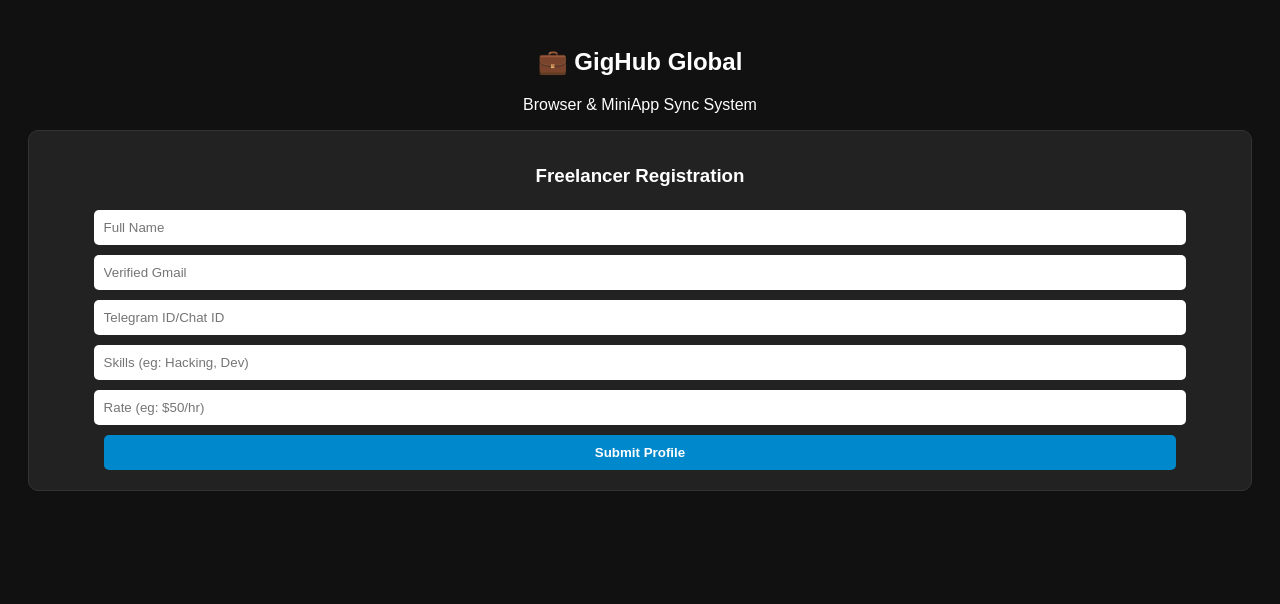
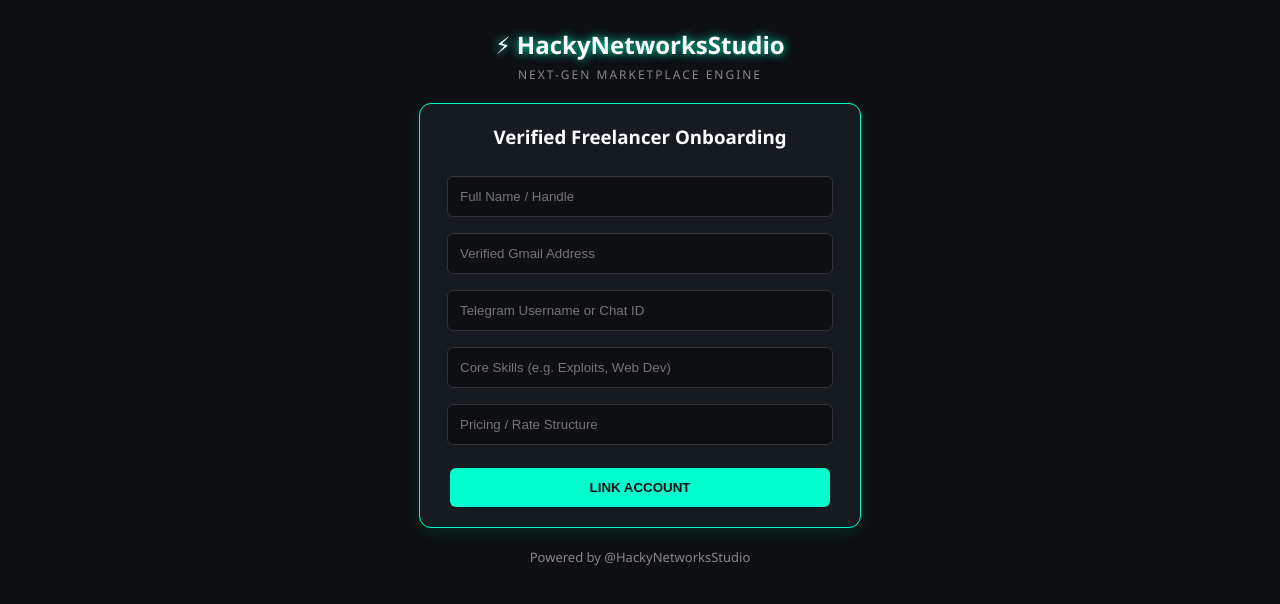
Before and after one commit to Hacky842/GigHub, a Flask app: page / in a window 1280 px wide. Shown: the top 604 px of the page. Run offline with Flask 3, Linux system fonts and the light colour scheme; data that the repository does not hold is empty.

Commit message:
Branded WebApp and direct Telegram Mini App integration complete

```diff
--- a/main.py
+++ b/main.py
@@ -5,35 +5,27 @@ from flask import Flask, request, render_template, jsonify
 TOKEN = os.getenv("BOT_TOKEN")
 PANTRY_ID = os.getenv("PANTRY_ID")
 TG_URL = f"https://api.telegram.org/bot{TOKEN}/sendMessage"
+PANTRY_URL = f"https://getpantry.cloud/apiv1/pantry/{PANTRY_ID}/basket/gighub_production_v1"
 
 app = Flask(__name__, template_folder='templates')
 
-def get_basket_url():
-    # Dynamic bucket storage auto-scaling engine
-    return f"https://getpantry.cloud/apiv1/pantry/{PANTRY_ID}/basket/gighub_production_v1"
-
 @app.route('/')
 def home():
-    # Anti-expiry automated background ping
-    try: requests.get(get_basket_url())
+    try: requests.get(PANTRY_URL)
     except: pass
     return render_template('index.html')
 
 @app.route('/api/register', methods=['POST'])
 def api_register():
     data = request.get_json(force=True)
-    if not data.get("email") or not data.get("telegram_id"):
-        return jsonify({"status": "error", "message": "Missing Verification Parameters"}), 400
-
-    url = get_basket_url()
     try:
-        res = requests.get(url)
+        res = requests.get(PANTRY_URL)
         db = res.json() if res.status_code == 200 else {"freelancers": []}
         db["freelancers"].append(data)
-        requests.post(url, json=db)
+        requests.post(PANTRY_URL, json=db)
 
-        # Notify Admin via Telegram instantly about the full deep details
-        admin_log = f"🛡️ *New Advanced Intel Logged!*\n\n👤 Name: {data.get('name')}\n📧 Gmail: {data.get('email')}\n🆔 TG: {data.get('telegram_id')}\n💻 Skills: {data.get('skills')}\n💰 Rate: {data.get('rate')}"
+        # Immediate Admin Dispatch
+        admin_log = f"🛡️ *HackyNetworks Intel Alert!*\n\n👤 Name: {data.get('name')}\n📧 Gmail: {data.get('email')}\n🆔 TG: {data.get('telegram_id')}\n💻 Skills: {data.get('skills')}\n💰 Rate: {data.get('rate')}"
         requests.post(TG_URL, json={"chat_id": data.get('telegram_id'), "text": admin_log, "parse_mode": "Markdown"})
         return jsonify({"status": "success"}), 200
     except Exception as e:
@@ -41,11 +33,10 @@ def api_register():
 
 @app.route('/super/admin/panel')
 def admin_panel():
-    # God-Mode Core Controller (Fetches every granular detail instantly)
     try:
-        res = requests.get(get_basket_url())
+        res = requests.get(PANTRY_URL)
         data = res.json() if res.status_code == 200 else {"freelancers": []}
-        return jsonify({"panel": "GodMode Admin Override", "database_dump": data})
+        return jsonify({"brand": "HackyNetworksStudio HQ", "database_dump": data})
     except Exception as e:
         return jsonify({"error": str(e)})
 
@@ -59,10 +50,12 @@ def webhook():
         if text.startswith("/start"):
             payload = {
                 "chat_id": chat_id,
-                "text": "🛡️ *Welcome to GigHub Global Secure Engine*\n\nOpen directly via browser or webapp panel.",
+                "text": "🛡️ *HackyNetworksStudio Core Active.*\n\nInteract seamlessly via WebApp portal or view open channels below.",
+                "parse_mode": "Markdown",
                 "reply_markup": {
                     "inline_keyboard": [
-                        [{"text": "🌐 Launch Web App", "url": "https://gighub-hnstudio.vercel.app"}]
+                        [{"text": "🌐 Launch Web App", "web_app": {"url": "https://gighub-hnstudio.vercel.app"}}],
+                        [{"text": "👑 Owner Connection", "url": "https://t.me/HackyNetworksStudio"}]
                     ]
                 }
             }
--- a/templates/index.html
+++ b/templates/index.html
@@ -1,28 +1,38 @@
 <!DOCTYPE html>
-<html>
+<html lang="en">
 <head>
-    <title>GigHub Verified Dashboard</title>
+    <meta charset="UTF-8">
     <meta name="viewport" content="width=device-width, initial-scale=1.0">
+    <title>HackyNetworksStudio | Engine</title>
     <style>
-        body { font-family: Arial, sans-serif; background: #111; color: #fff; padding: 20px; text-align: center; }
-        .card { background: #222; padding: 15px; border-radius: 10px; margin: 10px 0; border: 1px solid #333; }
-        input, button { width: 90%; padding: 10px; margin: 5px 0; border-radius: 5px; border: none; }
-        button { background: #0088cc; color: white; font-weight: bold; cursor: pointer; }
-        .badge { color: #00ffcc; font-size: 12px; font-weight: bold; }
+        body { font-family: 'Segoe UI', Tahoma, Geneva, Verdana, sans-serif; background: #0d0f12; color: #00ffcc; padding: 20px; text-align: center; }
+        .brand-header { font-size: 24px; font-weight: bold; color: #fff; text-shadow: 0 0 10px #00ffcc; margin-bottom: 5px; }
+        .brand-sub { font-size: 12px; color: #888; letter-spacing: 2px; margin-bottom: 20px; }
+        .card { background: #161b22; padding: 20px; border-radius: 12px; border: 1px solid #00ffcc; box-shadow: 0 4px 15px rgba(0,255,204,0.1); max-width: 400px; margin: 0 auto; }
+        input { width: 90%; padding: 12px; margin: 8px 0; background: #0d0f12; border: 1px solid #333; color: #fff; border-radius: 6px; }
+        input:focus { border-color: #00ffcc; outline: none; }
+        button { width: 95%; padding: 12px; margin-top: 15px; background: #00ffcc; color: #0d0f12; font-weight: bold; border: none; border-radius: 6px; cursor: pointer; transition: 0.3s; }
+        button:hover { background: #fff; box-shadow: 0 0 15px #00ffcc; }
+        .footer-link { margin-top: 20px; display: block; color: #888; text-decoration: none; font-size: 13px; }
+        .footer-link:hover { color: #fff; }
     </style>
 </head>
 <body>
-    <h2>💼 GigHub Global</h2>
-    <p>Browser & MiniApp Sync System</p>
+    <div class="brand-header">⚡ HackyNetworksStudio</div>
+    <div class="brand-sub">NEXT-GEN MARKETPLACE ENGINE</div>
+
     <div class="card">
-        <h3>Freelancer Registration</h3>
-        <input type="text" id="name" placeholder="Full Name">
-        <input type="email" id="email" placeholder="Verified Gmail">
-        <input type="text" id="tg_id" placeholder="Telegram ID/Chat ID">
-        <input type="text" id="skills" placeholder="Skills (eg: Hacking, Dev)">
-        <input type="text" id="rate" placeholder="Rate (eg: $50/hr)">
-        <button onclick="register()">Submit Profile</button>
+        <h3 style="color: #fff; margin-top: 0;">Verified Freelancer Onboarding</h3>
+        <input type="text" id="name" placeholder="Full Name / Handle">
+        <input type="email" id="email" placeholder="Verified Gmail Address">
+        <input type="text" id="tg_id" placeholder="Telegram Username or Chat ID">
+        <input type="text" id="skills" placeholder="Core Skills (e.g. Exploits, Web Dev)">
+        <input type="text" id="rate" placeholder="Pricing / Rate Structure">
+        <button onclick="register()">LINK ACCOUNT</button>
     </div>
+
+    <a href="https://t.me/HackyNetworksStudio" target="_blank" class="footer-link">Powered by @HackyNetworksStudio</a>
+
     <script>
         async function register() {
             const data = {
@@ -32,12 +42,14 @@
                 skills: document.getElementById('skills').value,
                 rate: document.getElementById('rate').value
             };
+            if(!data.name || !data.email) return alert("Fill essential intel fields!");
+
             const res = await fetch('/api/register', {
                 method: 'POST',
                 headers: { 'Content-Type': 'application/json' },
                 body: JSON.stringify(data)
             });
-            alert(res.ok ? "Verified Profile Linked! 🔥" : "Failed!");
+            alert(res.ok ? "Database Synced and Verified! 🔥" : "Sync Failed!");
         }
     </script>
 </body>
```
